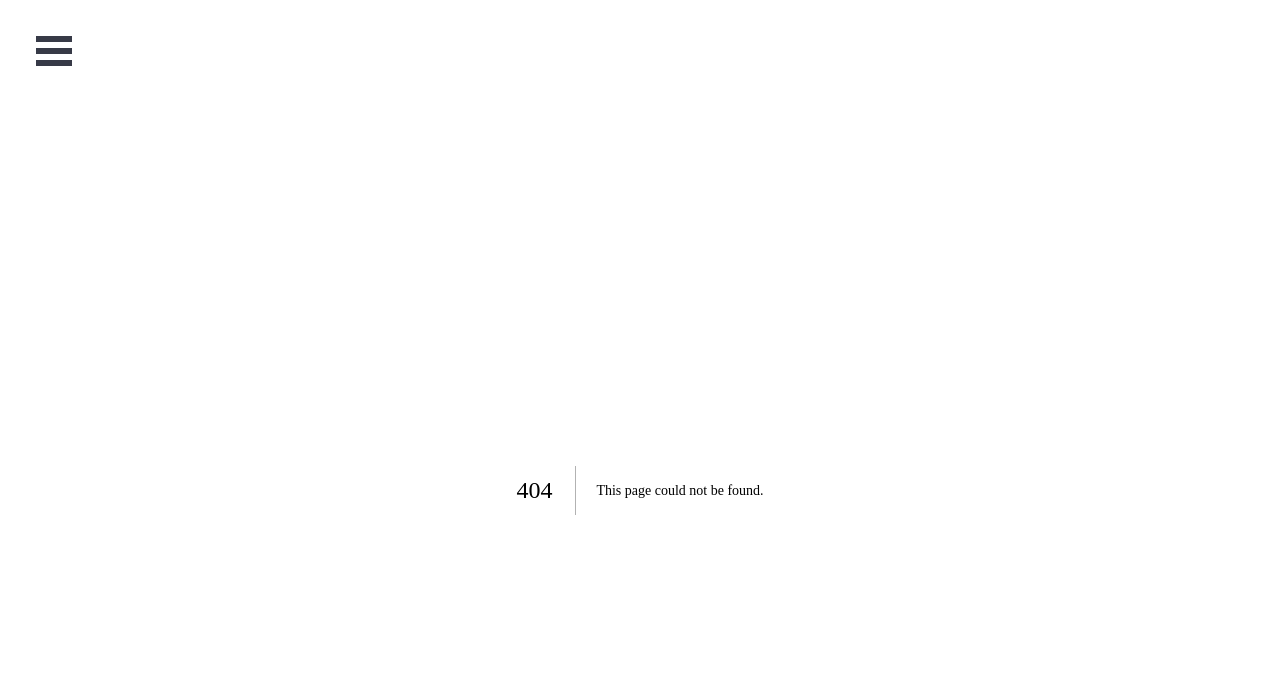
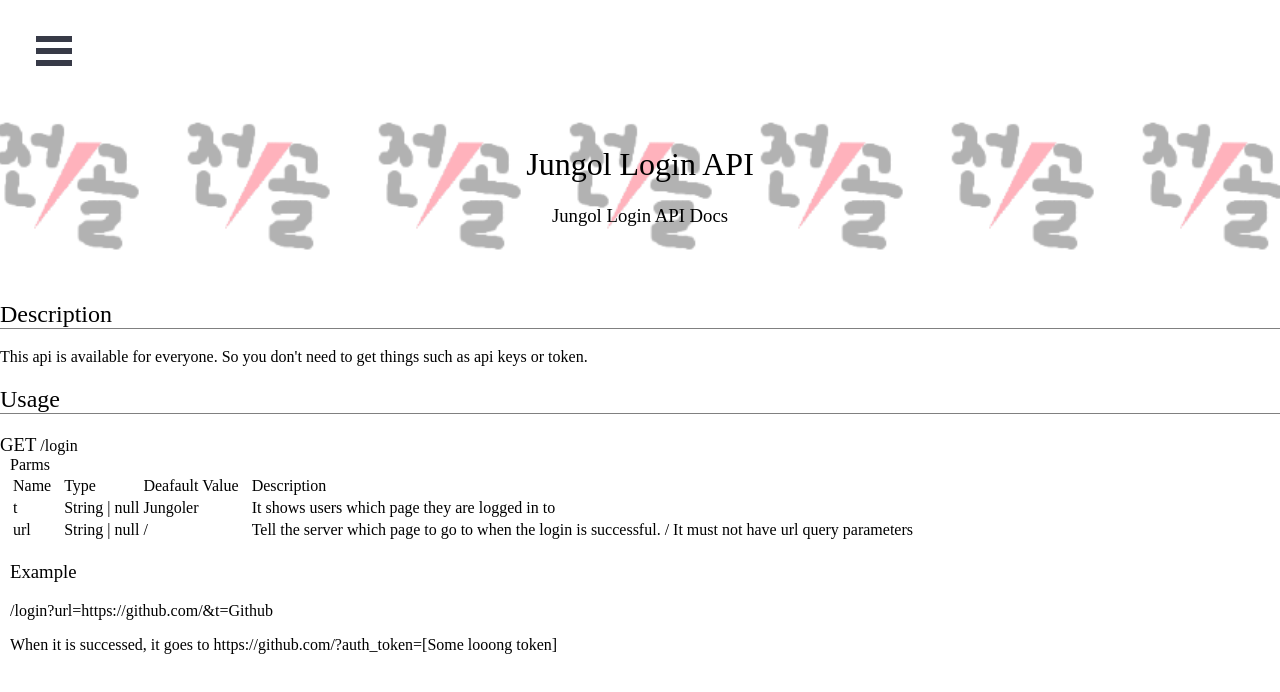
Before and after one commit to Oein/Jungol.ac, a Next.js app: page /Docs/Login in a window 1280 px wide. Before the commit this address had no page. Shown: the top 692 px of the page. Built offline with nearby package versions, Linux system fonts and the light colour scheme; a web font is replaced by a local one.

Commit message:
Add login api docs

```diff
--- /dev/null
+++ b/pages/Docs/Login/index.module.css
@@ -0,0 +1,3 @@
+.title {
+  border-bottom: 1px solid gray;
+}
--- /dev/null
+++ b/pages/Docs/Login/index.tsx
@@ -0,0 +1,99 @@
+import Head from "next/head";
+import FHeader from "../../../components/Fheader";
+import style from "./index.module.css";
+
+export default function Login() {
+  return (
+    <>
+      <FHeader title="Jungol Login API" description="Jungol Login API Docs" />
+      <Head>
+        <title>Jungol Login API | Docs</title>
+      </Head>
+
+      <section>
+        <h2 className={style.title}>Description</h2>
+        This api is available for everyone. So you don't need to get things such
+        as api keys or token.
+      </section>
+      <section>
+        <h2 className={style.title}>Usage</h2>
+        <h3
+          style={{
+            display: "inline",
+          }}
+        >
+          GET
+        </h3>{" "}
+        /login
+        <div
+          style={{
+            marginLeft: "10px",
+          }}
+        >
+          <h4
+            style={{
+              padding: "0px",
+              margin: "0px",
+            }}
+          >
+            Parms
+          </h4>
+          <table>
+            <tr>
+              <td
+                style={{
+                  paddingRight: "10px",
+                }}
+              >
+                Name
+              </td>
+              <td
+                style={{
+                  paddingRight: "10px",
+                }}
+              >
+                Type
+              </td>
+              <td
+                style={{
+                  paddingRight: "10px",
+                }}
+              >
+                Deafault Value
+              </td>
+              <td
+                style={{
+                  paddingRight: "10px",
+                }}
+              >
+                Description
+              </td>
+            </tr>
+            <tr>
+              <td>t</td>
+              <td>String | null</td>
+              <td>Jungoler</td>
+              <td>It shows users which page they are logged in to</td>
+            </tr>
+            <tr>
+              <td>url</td>
+              <td>String | null</td>
+              <td>/</td>
+              <td>
+                Tell the server which page to go to when the login is
+                successful. / It must not have url query parameters
+              </td>
+            </tr>
+          </table>
+
+          <h3>Example</h3>
+          <p>/login?url=https://github.com/&t=Github</p>
+          <p>
+            When it is successed, it goes to
+            https://github.com/?auth_token=[Some looong token]
+          </p>
+        </div>
+      </section>
+    </>
+  );
+}
--- a/pages/_app.tsx
+++ b/pages/_app.tsx
@@ -100,6 +100,16 @@
         </a>
         <p>&nbsp;</p>
         <a href="/JungolAC"> - Jungol.ac</a>
+        <p>&nbsp;</p>
+        <h3
+          style={{
+            margin: "0",
+            padding: "0",
+          }}
+        >
+          Our OpenAPIs
+        </h3>
+        <a href="/Docs/Login/"> - Login API</a>
       </Menu>
       <main id="page-warp">
         <div
```
Also changed, not shown: pages/login/index.tsx (+9 -3 lines).
